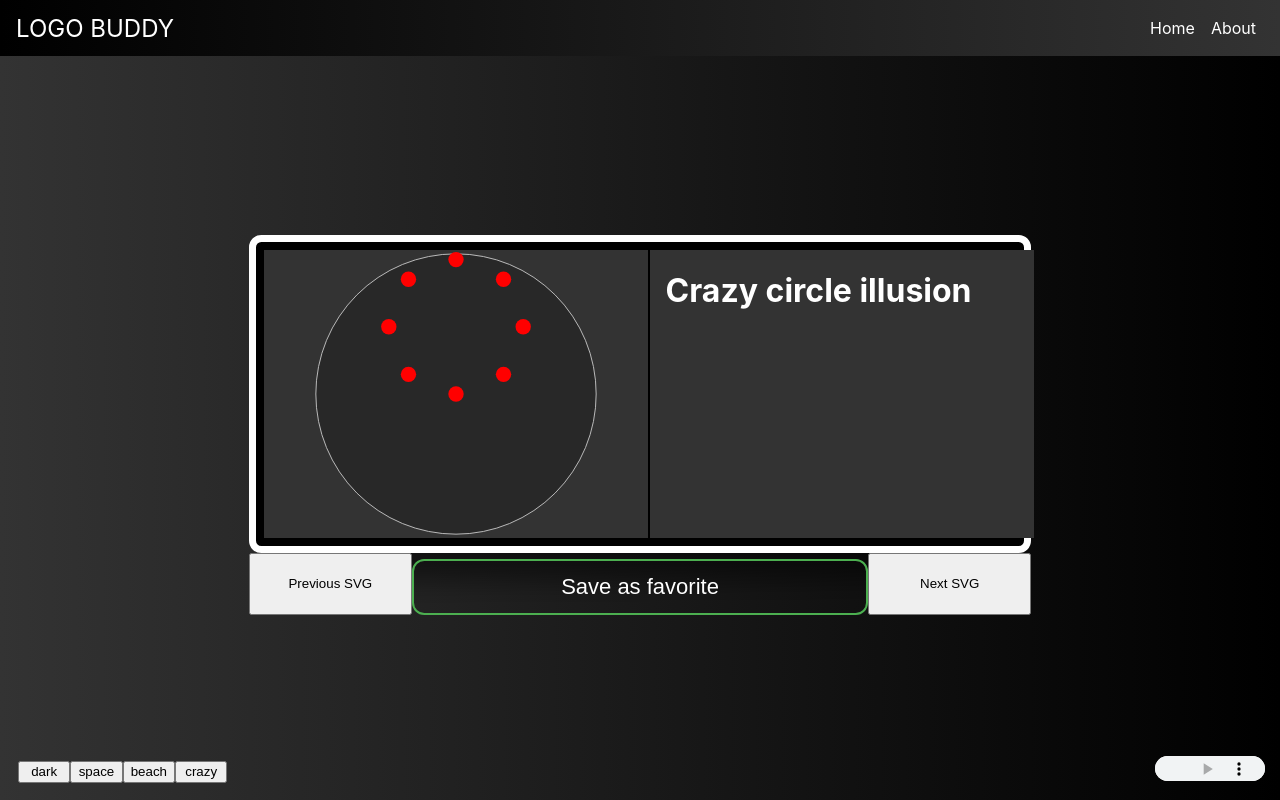
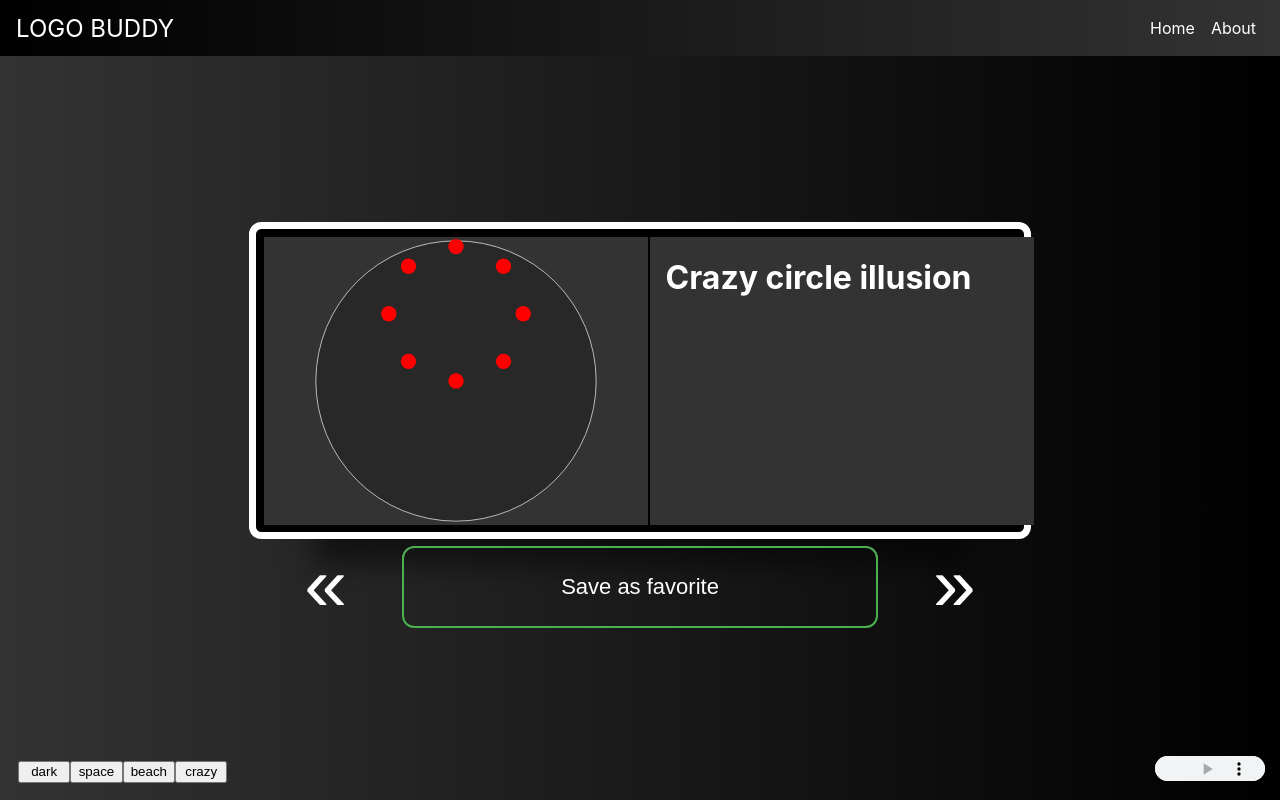
Before and after one commit to LarsEivind96/Kunstutstilling, a React (Create React App) app: page /0 in a window 1280 px wide. Built offline with nearby package versions, Linux system fonts and the light colour scheme; no server answers.

Commit message:
Create arrow buttons and remove unused CSS file

```diff
--- a/src/components/SvgCard/SvgCard.css
+++ b/src/components/SvgCard/SvgCard.css
@@ -39,22 +39,30 @@
   background-color: transparent;
   color: white;
   border: 2px solid #4caf50;
-  padding: 1vw 0.5vw;
   text-align: center;
   text-decoration: none;
   display: inline-block;
   font-size: 22px;
-  margin-top: 0.5vw;
   transition-duration: 0.4s;
   cursor: pointer;
+  outline: none;
+  margin-top: 0.5vw;
 }
 
-.NextButton {
+.RedirectButtons {
   flex: 1;
+  background: transparent;
+  font-size: 6vw;
+  color: white;
+  border: none;
+  cursor: pointer;
+  padding: 0;
+  margin: 0;
+  outline: none;
 }
 
-.PrevButton {
-  flex: 1;
+.RedirectButtons:hover {
+  color: green;
 }
 
 .FavButton:hover {
@@ -76,4 +84,7 @@
     min-width: 200px;
     min-height: 150px;
   }
+  .RedirectButtons {
+    font-size: 10vw;
+  }
 }
--- a/src/components/SvgCard/SvgCard.tsx
+++ b/src/components/SvgCard/SvgCard.tsx
@@ -55,14 +55,14 @@ const SvgCard = ({ currentSvg, changeSvg }: Props) => {
               </div>
             </div>
             <div className="ButtonSection">
-              <button className="PrevButton" onClick={() => changeSvg(currentSvg.index, false)}>
-                Previous SVG
+              <button className="RedirectButtons" onClick={() => changeSvg(currentSvg.index, false)}>
+                &#171;
               </button>
               <button className="FavButton" onClick={saveFavorite}>
                 Save as favorite
               </button>
-              <button className="NextButton" onClick={() => changeSvg(currentSvg.index, true)}>
-                Next SVG
+              <button className="RedirectButtons" onClick={() => changeSvg(currentSvg.index, true)}>
+                &#187;
               </button>
             </div>
           </div>
--- a/src/svg/Svgs.tsx
+++ b/src/svg/Svgs.tsx
@@ -1,5 +1,5 @@
 import MindTrick from "./MindTrick.svg";
-import SolarSystem from "./solar-system/SolarSystem.svg";
+import SolarSystem from "./SolarSystem.svg";
 import RectAnimation from "./RectAnimation.svg";
 import StarsNStripes from "./StarsNStripes.svg";
 import Pendulum from "./Pendulum.svg";
```
Also changed, not shown: src/svg/solar-system/solar.css (deleted, +0 -63 lines), src/svg/solar-system/SolarSystem.svg (deleted).
